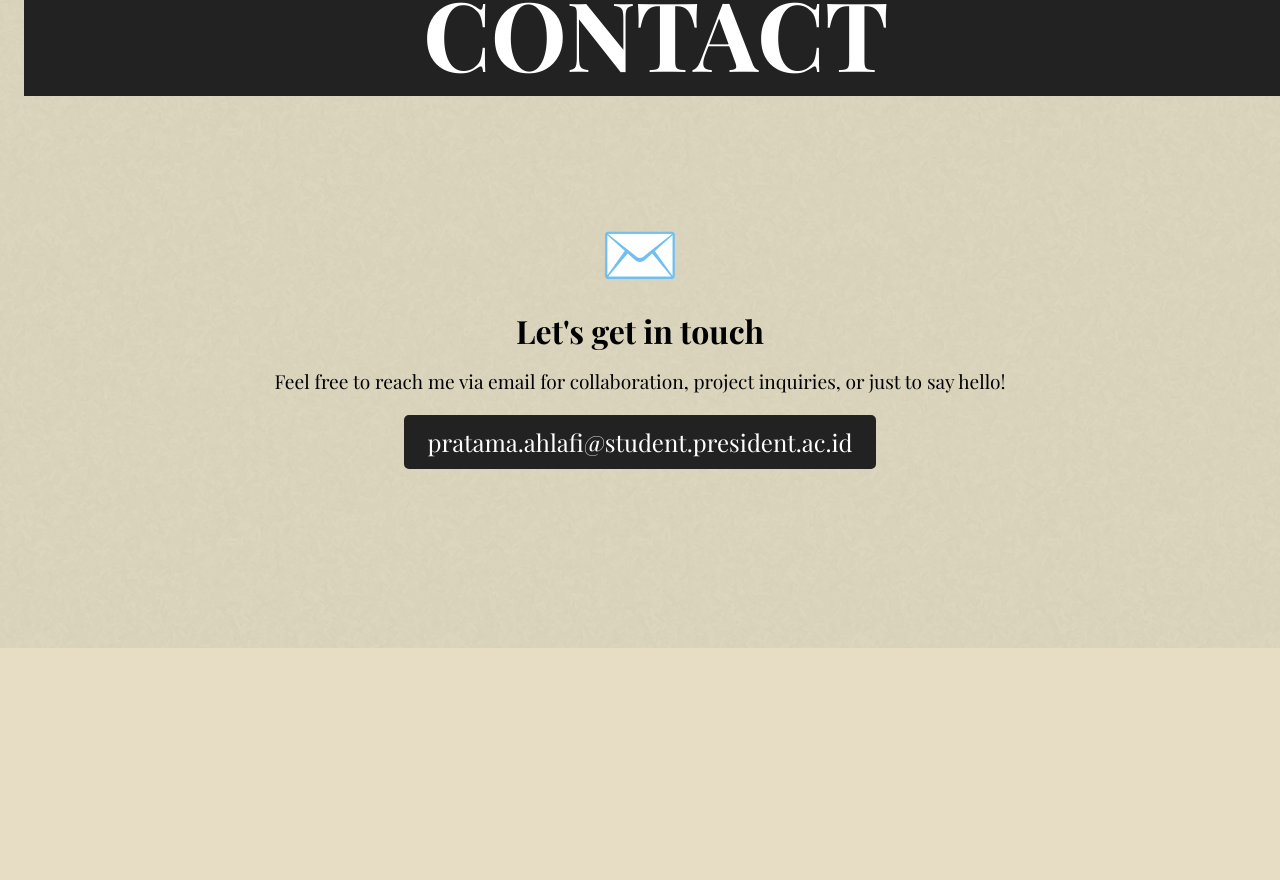
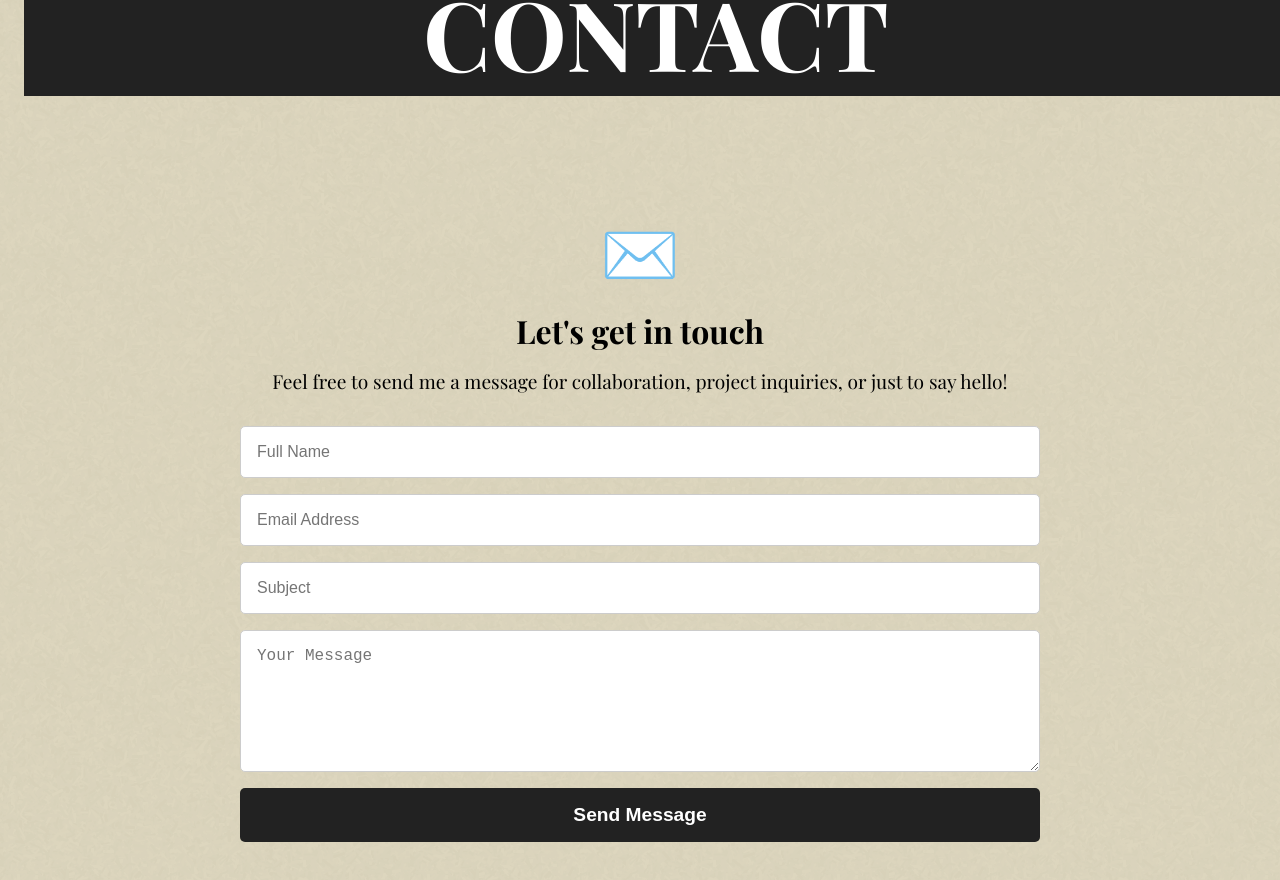
Before and after one commit to Alvin-1308/my-portofolio, a Next.js app: page /contact in a window 1280 px wide. Shown: the part 152-1032 px from the top of the page. Before the commit the page ends 800 px from the top, so only its background shows below. Built offline with nearby package versions, Linux system fonts and the light colour scheme; a web font is replaced by a local one.

Commit message:
Update portfolio final

```diff
--- a/pages/about.js
+++ b/pages/about.js
@@ -51,7 +51,7 @@ export default function About() {
         {/* Foto */}
         <div
           style={{
-            width: "300px",
+            width: "270px",
             height: "300px",
             backgroundColor: "#ccc",
             borderRadius: "10px",
--- a/pages/contact.js
+++ b/pages/contact.js
@@ -1,4 +1,8 @@
+import { useState } from "react";
+
 export default function Contact() {
+  const [submitted, setSubmitted] = useState(false);
+
   return (
     <>
       {/* Section judul besar */}
@@ -67,25 +71,101 @@ export default function Contact() {
             marginBottom: "2rem",
           }}
         >
-          Feel free to reach me via email for collaboration, project inquiries,
+          Feel free to send me a message for collaboration, project inquiries,
           or just to say hello!
         </p>
-        <a
-          href="mailto:pratama.ahlafi@student.president.ac.id"
+
+        {submitted ? (
+          <p
             style={{
-            fontSize: "1.5rem",
+              fontSize: "1.2rem",
+              color: "green",
+              marginTop: "2rem",
+            }}
+          >
+            ✅ Your message has been sent successfully!
+          </p>
+        ) : (
+          <form
+            action="https://formspree.io/f/mpwrepdq"
+            method="POST"
+            onSubmit={() => setSubmitted(true)}
+            style={{
+              display: "flex",
+              flexDirection: "column",
+              gap: "1rem",
+              textAlign: "left",
+            }}
+          >
+            <input
+              type="text"
+              name="fullName"
+              placeholder="Full Name"
+              required
+              style={{
+                padding: "1rem",
+                borderRadius: "5px",
+                border: "1px solid #ccc",
+                fontSize: "1rem",
+              }}
+            />
+            <input
+              type="email"
+              name="email"
+              placeholder="Email Address"
+              required
+              style={{
+                padding: "1rem",
+                borderRadius: "5px",
+                border: "1px solid #ccc",
+                fontSize: "1rem",
+              }}
+            />
+            <input
+              type="text"
+              name="subject"
+              placeholder="Subject"
+              required
+              style={{
+                padding: "1rem",
+                borderRadius: "5px",
+                border: "1px solid #ccc",
+                fontSize: "1rem",
+              }}
+            />
+            <textarea
+              name="message"
+              placeholder="Your Message"
+              required
+              rows="6"
+              style={{
+                padding: "1rem",
+                borderRadius: "5px",
+                border: "1px solid #ccc",
+                fontSize: "1rem",
+                resize: "vertical",
+              }}
+            ></textarea>
+            <button
+              type="submit"
+              style={{
+                backgroundColor: "#222",
                 color: "#fff",
-            backgroundColor: "#222",
-            padding: "0.7rem 1.5rem",
-            textDecoration: "none",
+                padding: "1rem",
                 borderRadius: "5px",
+                border: "none",
+                fontSize: "1.2rem",
+                fontWeight: "bold",
+                cursor: "pointer",
                 transition: "background-color 0.3s",
               }}
               onMouseOver={(e) => (e.target.style.backgroundColor = "#444")}
               onMouseOut={(e) => (e.target.style.backgroundColor = "#222")}
             >
-          pratama.ahlafi@student.president.ac.id
-        </a>
+              Send Message
+            </button>
+          </form>
+        )}
       </section>
     </>
   );
--- a/pages/portfolio.js
+++ b/pages/portfolio.js
@@ -18,7 +18,7 @@ export default function Portfolio() {
       title: "Project 2",
       detailTitle: "Malware Attack game.",
       detailDesc: "In this project, We created an educational game called Malware Attack to simulate how malware and viruses attack computer systems. The idea behind this game is to help players understand different types of cyber threats in a fun and interactive way. Through this project, We wanted to combine my interest in cybersecurity and game development, making it easier for people to learn about digital security while playing.",
-      image: "/images/project2.jpg",
+      image: "/images/project2.png",
       year: 2025,
     },
     {
--- a/pages/skill.js
+++ b/pages/skill.js
@@ -30,7 +30,7 @@ export default function Skills() {
       title: "Document Creation (Microsoft Word)",
       description:
         "I am proficient in using Microsoft Word to create well-structured documents, reports, proposals, and professional presentations. With attention to detail in formatting and layout, I ensure every document is clear, polished, and visually appealing.",
-      image: "/images/skill5.png", // kosong dulu, nanti kamu ganti
+      image: "/images/skill5.png",
     },
   ];
 
@@ -90,7 +90,7 @@ export default function Skills() {
             className="skill-image-container"
             style={{
               flex: "0 0 400px",
-              width: "400px",
+              width: "300px",
               height: "250px",
               borderRadius: "15px",
               overflow: "hidden",
```
Lines whose indentation alone changed are shown as unchanged.
